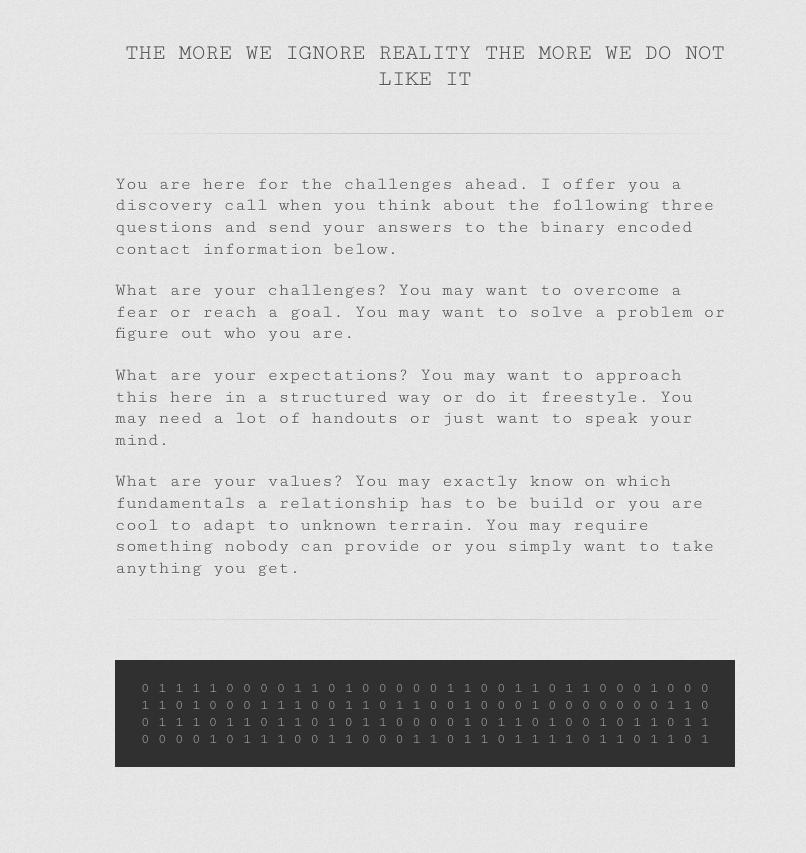
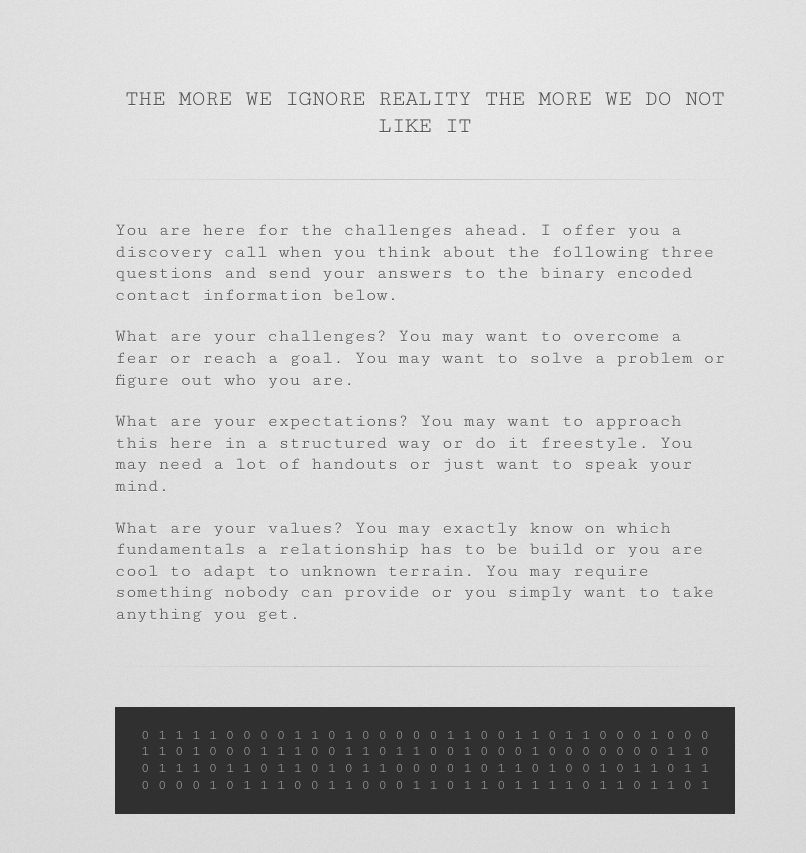
Before and after one commit to xh3b4sd/xh3b4sd.github.io, a Jekyll site: the page built from index.md, in a window 1280 px wide. Shown: the top 853 px of the page, without its empty margins (215-1021 px from the left). Built offline with Jekyll 4.4.1, drawn with Linux system fonts in a browser that asks for light colours; some web fonts are replaced.

Commit message:
version #003 of digital business card

```diff
--- a/_sass/jekyll-theme-tactile.scss
+++ b/_sass/jekyll-theme-tactile.scss
@@ -50,25 +50,66 @@ table {
 	border-collapse: collapse;
 }
 
-/* LAYOUT STYLES */
+html,
+body {
+	height: 100%;
+}
+
 body {
   background: #f2f2f2 url(../images/body-bg.png) 0 0 repeat;
+  display: -webkit-box;
+  display: -webkit-flex;
+  display: -moz-box;
+  display: -ms-flexbox;
+  display: flex;
+  -webkit-box-orient: vertical;
+  -webkit-box-direction: normal;
+  -webkit-flex-direction: column;
+  -moz-box-orient: vertical;
+  -moz-box-direction: normal;
+  -ms-flex-direction: column;
+  flex-direction: column;
+}
+
+#container {
+  background: radial-gradient(at top, rgba(255, 255, 255, 0.15) 0%, rgba(130, 130, 130, 0.15) 80%);
+	-webkit-box-flex: 1;
+  -webkit-flex: 1;
+  -moz-box-flex: 1;
+  -ms-flex: 1;
+  flex: 1;
+  display: -webkit-box;
+  display: -webkit-flex;
+  display: -moz-box;
+  display: -ms-flexbox;
+  display: flex;
+  -webkit-box-pack: center;
+  -webkit-justify-content: center;
+  -moz-box-pack: center;
+  -ms-flex-pack: center;
+  justify-content: center;
+  -webkit-box-orient: vertical;
+  -webkit-box-direction: normal;
+  -webkit-flex-direction: column;
+  -moz-box-orient: vertical;
+  -moz-box-direction: normal;
+  -ms-flex-direction: column;
+  flex-direction: column;
+}
+
+.inner {
+  width: 620px;
+  margin: 0 auto 40px;
 }
 
 section h3 {
   font-weight: normal;
-	margin-top: 40px;
+	padding-top: 40px;
 	text-align: center;
 	text-transform: uppercase;
 }
 
-.inner {
-  width: 620px;
-  margin: 0 auto;
-}
-
 code, pre {
-  margin-bottom: 40px;
   font-size: 14px;
 }
 
@@ -222,7 +263,6 @@ ol li {
   }
   .inner {
     width: 94%;
-    margin: 0 auto;
   }
   ul li {
     margin-left: 10px;
```
Also changed, not shown: TODO.md (added, +20 -0 lines), README.md.
